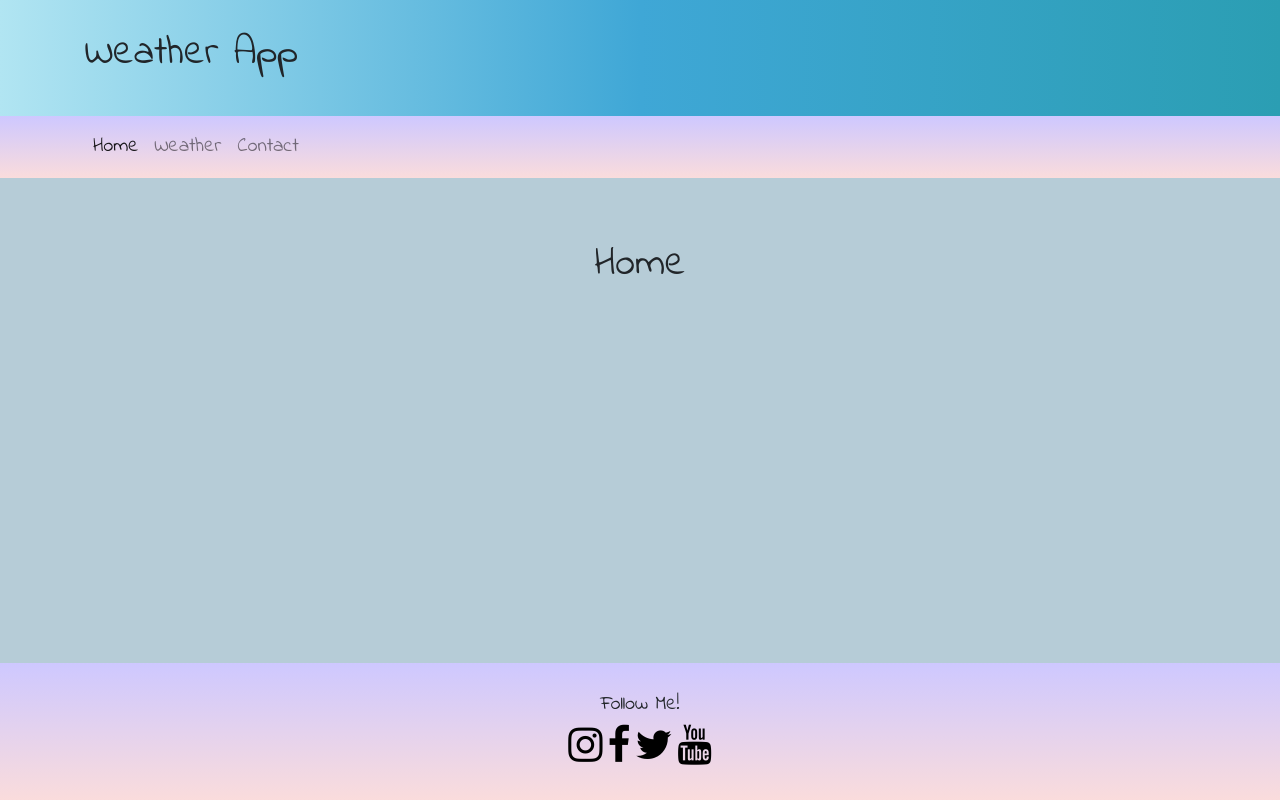
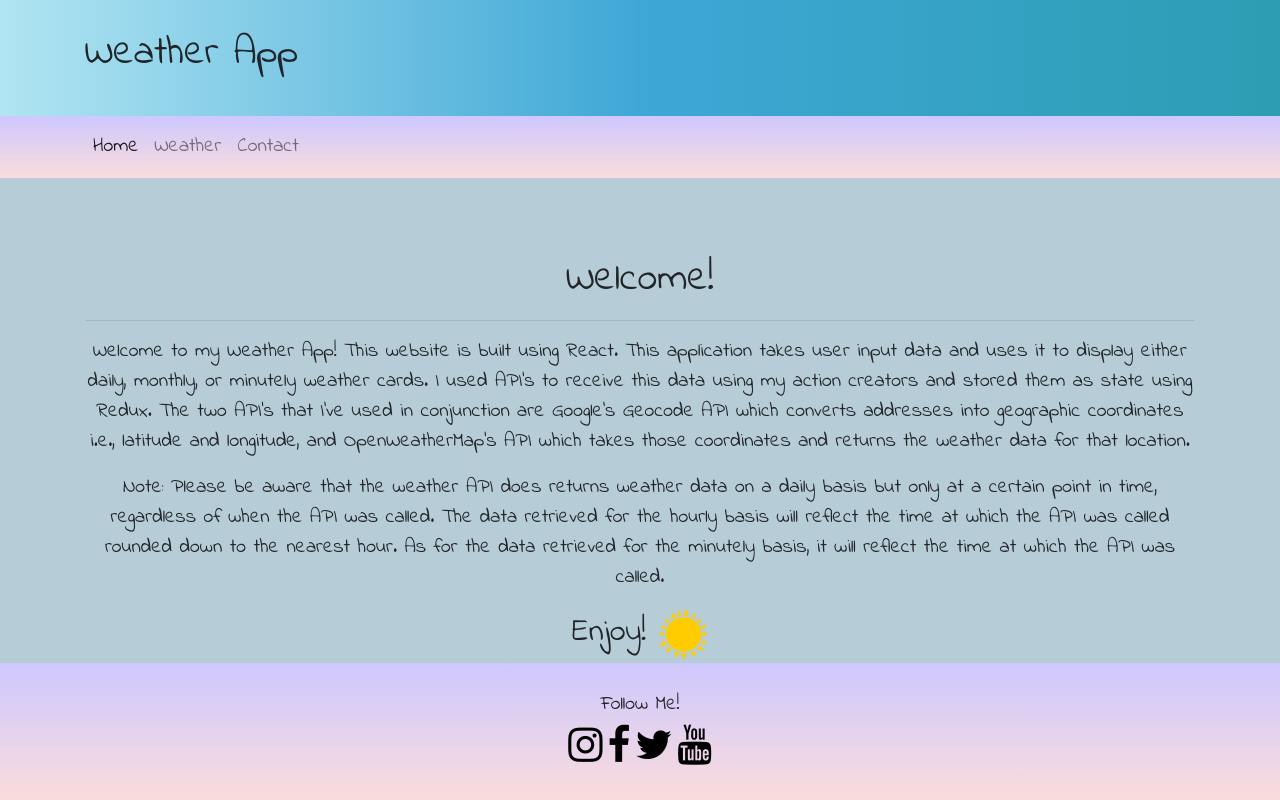
Before and after one commit to kevinlim605/Portfolio-Project-2, a React (Create React App) app: page /home in a window 1280 px wide. Built offline with nearby package versions, Linux system fonts and the light colour scheme.

Commit message:
Finished Home Component Content and Some Extra Styling

```diff
--- a/src/App.css
+++ b/src/App.css
@@ -21,7 +21,7 @@ body {
 }
 
 .row-content {
-  margin-top: 15px;
+  margin-top: 30px;
 }
 
 .fa {
--- a/src/components/DailyForecast.js
+++ b/src/components/DailyForecast.js
@@ -30,22 +30,23 @@ function RenderDailyWeatherCard(props) {
         <CardBody>
           <CardText>
             {dateString} <br />
-            Description: {props.weatherData.weather[0].description} <br />
+            Description: {props.weatherData.weather[0].description}
+            <br />
             <br />
             <div class="row">
               <div className="col-6">
-                Temp: {props.weatherData.temp.day} &#8457;
+                Temp: {props.weatherData.temp.day} &#176;F
               </div>
               <div className="col-6">
-                Feels Like: {props.weatherData.feels_like.day} &#8457;
+                Feels Like: {props.weatherData.feels_like.day} &#176;F
               </div>
             </div>
             <div class="row">
               <div className="col-6">
-                Max: {props.weatherData.temp.max} &#8457;
+                Max: {props.weatherData.temp.max} &#176;F
               </div>
               <div className="col-6">
-                Min: {props.weatherData.temp.min} &#8457;
+                Min: {props.weatherData.temp.min} &#176;F
               </div>
             </div>
             <div class="row">
@@ -61,7 +62,7 @@ function RenderDailyWeatherCard(props) {
                 Wind Speed: {props.weatherData.wind_speed} mph
               </div>
               <div className="col-6">
-                Pressure: {props.weatherData.pressure} hPa;
+                Pressure: {props.weatherData.pressure} hPa
               </div>
             </div>
           </CardText>
--- a/src/components/Footer.js
+++ b/src/components/Footer.js
@@ -3,7 +3,7 @@ import React, { Component } from "react";
 class Footer extends Component {
   render() {
     return (
-      <div className="site-footer footer fixed-bottom">
+      <div className="site-footer fixed-bottom">
         <div className="container">
           <div className="row">
             <div className="col text-center">
--- a/src/components/Home.js
+++ b/src/components/Home.js
@@ -5,7 +5,29 @@ function Home() {
     <div className="container">
       <div class="row row-content text-center">
         <div className="col mt-5">
-          <h1>Home</h1>
+          <h1>Welcome!</h1>
+          <hr />
+          <p>
+            Welcome to my Weather App! This website is built using React. This
+            application takes user input data and uses it to display either
+            daily, monthly, or minutely weather cards. I used API's to receive
+            this data using my action creators and stored them as state using
+            Redux. The two API's that I've used in conjunction are Google's
+            Geocode API which converts addresses into geographic coordinates
+            i.e., latitude and longitude, and OpenWeatherMap's API which takes
+            those coordinates and returns the weather data for that location.
+          </p>
+          <p>
+            Note: Please be aware that the weather API does returns weather data
+            on a daily basis but only at a certain point in time, regardless of
+            when the API was called. The data retrieved for the hourly basis
+            will reflect the time at which the API was called rounded down to
+            the nearest hour. As for the data retrieved for the minutely basis,
+            it will reflect the time at which the API was called.
+          </p>
+          <h2>
+            Enjoy! <img src="assets/images/sun.png" width="50" height="51" />
+          </h2>
         </div>
       </div>
     </div>
--- a/src/components/HourlyForecast.js
+++ b/src/components/HourlyForecast.js
@@ -35,9 +35,9 @@ function RenderHourlyWeatherCard(props) {
           Description: {props.weatherData.weather[0].description} <br />
           <br />
           <div class="row">
-            <div className="col-6">Temp: {props.weatherData.temp} &#8457;</div>
+            <div className="col-6">Temp: {props.weatherData.temp} &#176;F</div>
             <div className="col-6">
-              Feels Like: {props.weatherData.feels_like} &#8457;
+              Feels Like: {props.weatherData.feels_like} &#176;F;
             </div>
           </div>
           <div class="row">
@@ -51,7 +51,7 @@ function RenderHourlyWeatherCard(props) {
               Wind Speed: {props.weatherData.wind_speed} mph
             </div>
             <div className="col-6">
-              Pressure: {props.weatherData.pressure} hPa;
+              Pressure: {props.weatherData.pressure} hPa
             </div>
           </div>
         </CardText>
--- a/src/components/MinutelyForecast.js
+++ b/src/components/MinutelyForecast.js
@@ -3,8 +3,8 @@ import { Link } from "react-router-dom";
 import {
   Button,
   Card,
-  CardImg,
   CardText,
+  CardHeader,
   CardBody,
   CardTitle,
   Breadcrumb,
@@ -16,9 +16,8 @@ function RenderMinutelyWeatherCard(props) {
   const dateString = dateConfigurator(props.weatherData.dt);
   return (
     <Card>
-      <CardImg src="" alt="" />
+      <CardHeader>{dateString}</CardHeader>
       <CardBody>
-        <CardTitle>{dateString}</CardTitle>
         <CardText>precipitation: {props.weatherData.precipitation} mm</CardText>
       </CardBody>
     </Card>
@@ -81,7 +80,7 @@ function MinutelyForecast(props) {
         <div className="row row-content">
           {props.weather.minutely.map((data) => {
             return (
-              <div className="col-md-3 mb-2">
+              <div className="d-flex justify-content-center col-12 col-sm-6 col-md-4 col-lg-3 mb-4">
                 <RenderMinutelyWeatherCard weatherData={data} />
               </div>
             );
```
Also changed, not shown: public/assets/images/sun.png (added).
